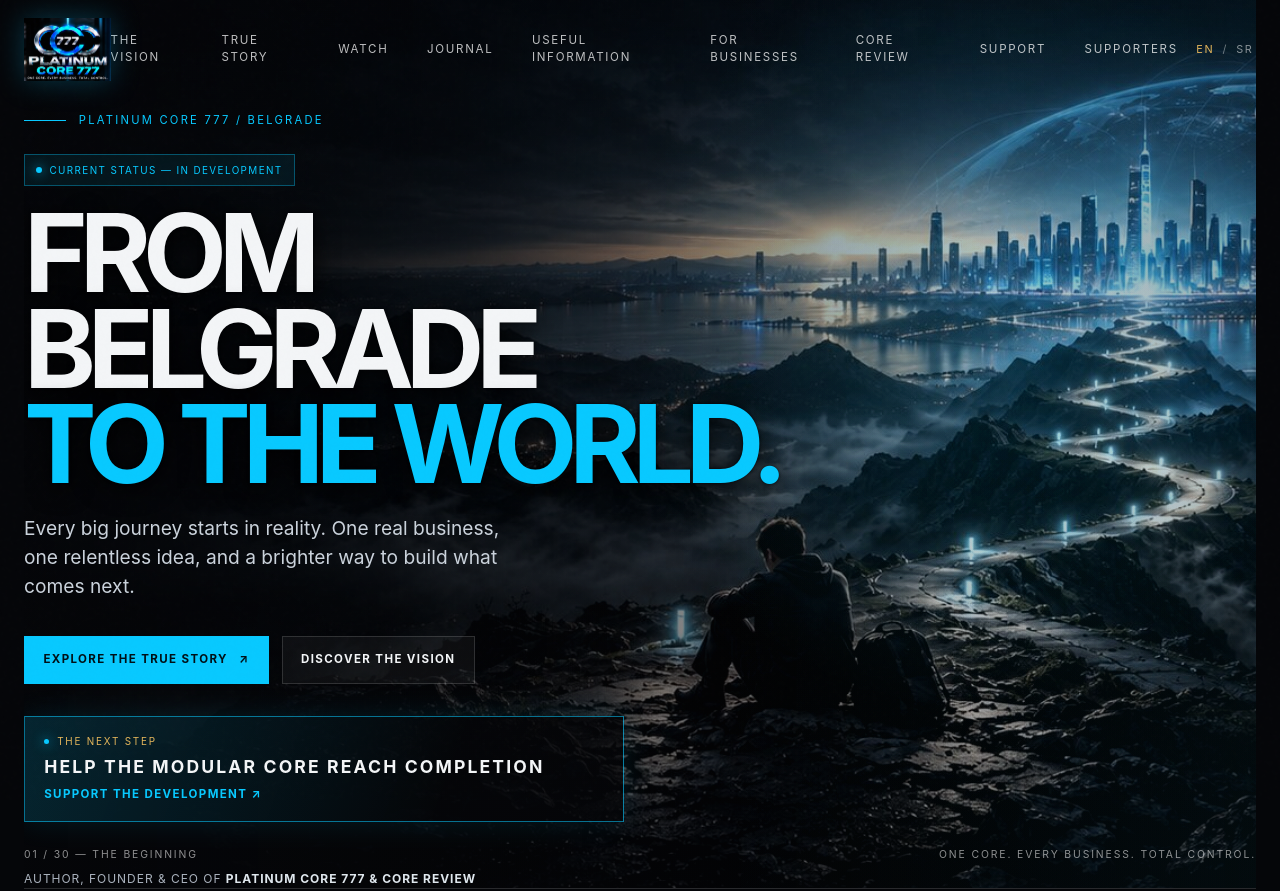
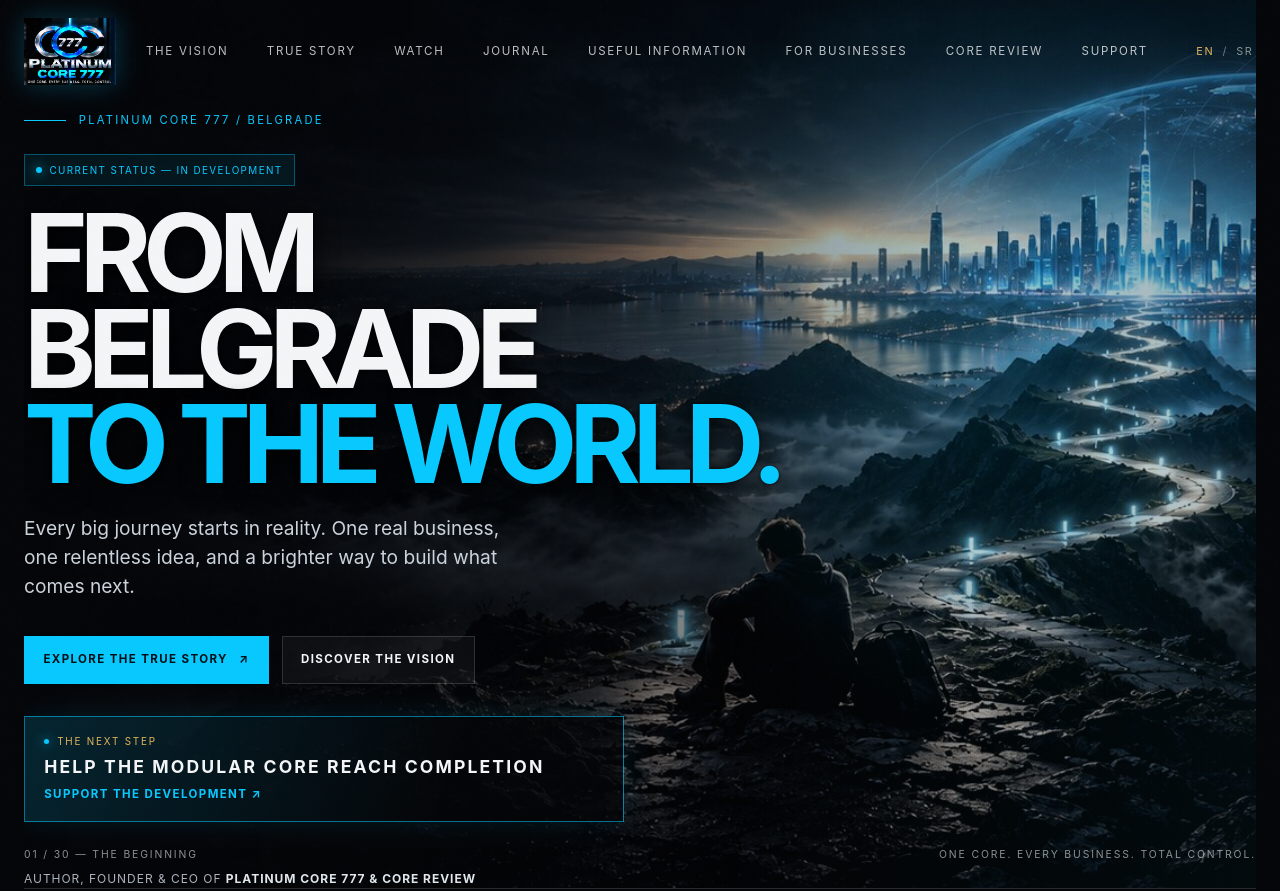
Before and after one commit to platinumcarwash30-del/PLATINUM-CORE-777, a plain HTML site: page story.html in a window 1280 px wide. Shown: the top 891 px of the page. Drawn offline with Linux system fonts and the light colour scheme.

Commit message:
Remove donation supporters link from project story navigation

```diff
--- a/story.html
+++ b/story.html
@@ -85,7 +85,6 @@
         <a href="business-software.html" data-i18n="navBusiness">For businesses</a>
         <a href="core-review.html" data-i18n="navCoreReview">Core Review</a>
         <a href="#contact" data-i18n="navSupport">Support</a>
-        <a href="https://support.platinumcore777.com/">Supporters</a>
       </nav>
 
       <div id="language-switch" class="language-switch" role="group" aria-label="Language" data-i18n-attr="aria-label:languageLabel">
```
